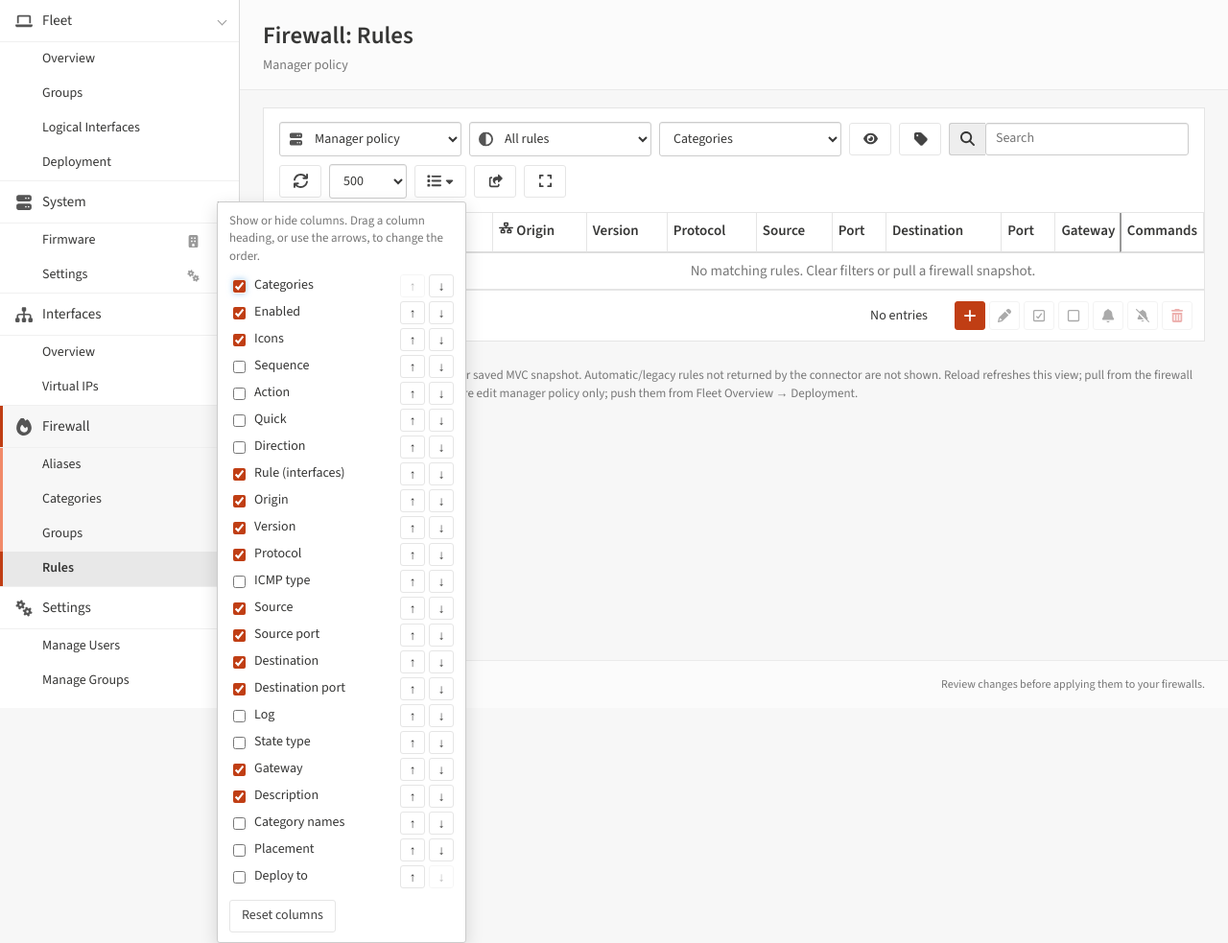
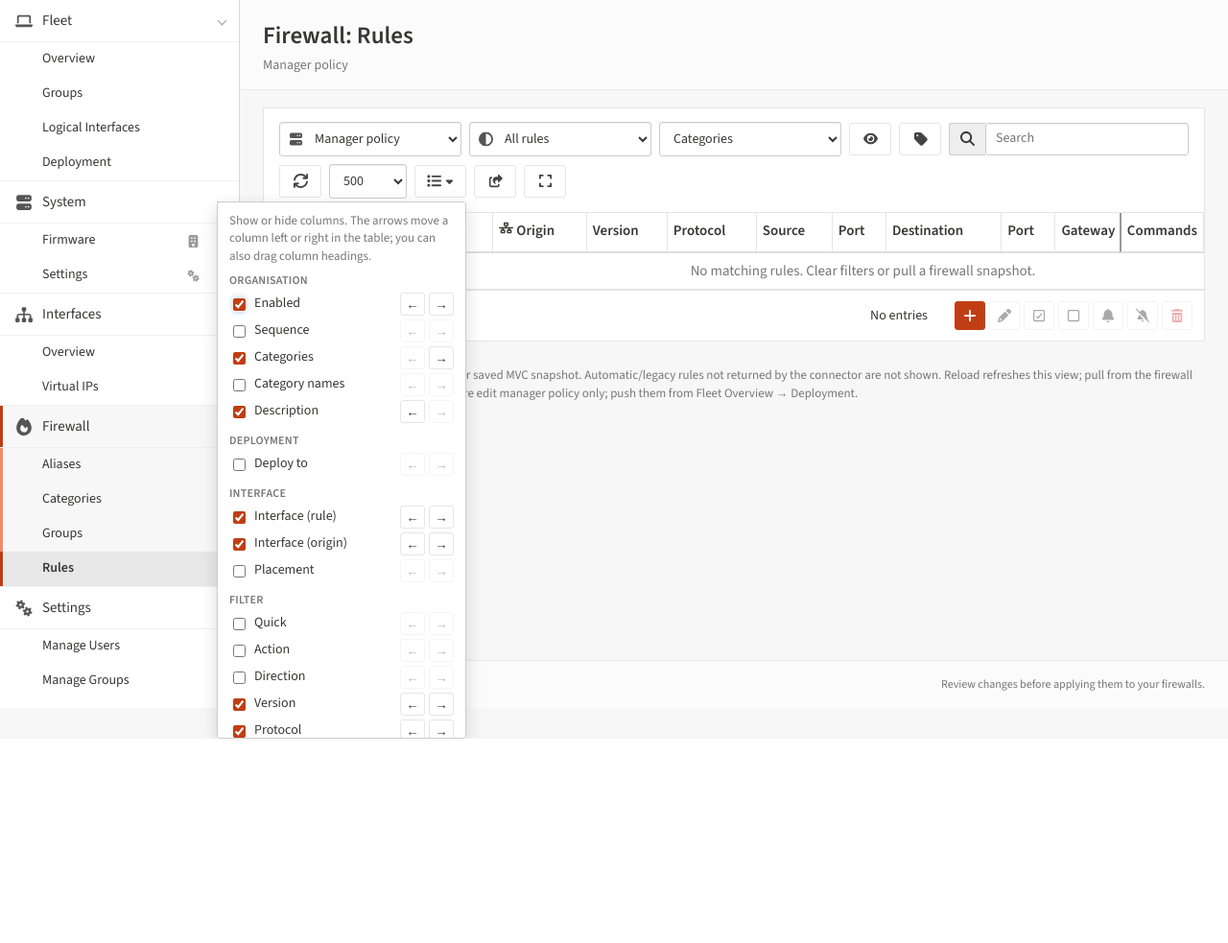
Before and after one commit to libots/opnmanager, a Django app: page /rules/ in a window 1280 px wide, after a click on "Choose columns". Shown: the part 62-1045 px from the top of the page at 96% size. After the commit the page ends 832 px from the top, so only its background shows below. Run offline with Django 5.2, Linux system fonts and the light colour scheme; the visitor is signed in with stand-in values (Sample User, id 1); data that the repository does not hold is empty; parts of the project's set-up code (start-up, migrations or seed data) failed here and were passed over; some libraries are stand-ins or nearby versions.

Commit message:
Center the rule dialog; order the column chooser like the rule dialog
The main area's side margins applied to the dialog too, replacing the
automatic margins that center a modal. The column chooser now lists
settings under the rule dialog's sections and in its order (Deploy to
right after Organisation); its arrows move a column left or right among
the columns shown in the table.

Co-Authored-By: Claude Opus 5.5 <noreply@anthropic.com>
Claude-Session: https://claude.ai/code/session_01CoMkCRGvJ3Vu3sAzwKVHud

```diff
--- a/static/app.css
+++ b/static/app.css
@@ -118,7 +118,7 @@ html.sidebar-collapsed .opn-menu .menu-items details > summary::after { display:
 .opn-main { margin-left: var(--opn-sidebar); padding: var(--opn-topbar) 0 0; min-height: 100vh; transition: margin-left .2s; display: flex; flex-direction: column; }
 .opn-anonymous .opn-main { margin-left: 0; }
 .opn-messages { padding: 12px 24px 0; }
-.opn-main > *:not(.page-title):not(.opn-footer):not(.opn-messages) { margin-left: 24px; margin-right: 24px; }
+.opn-main > *:not(.page-title):not(.opn-footer):not(.opn-messages):not(dialog) { margin-left: 24px; margin-right: 24px; }
 /* Page head band (OPNsense .page-content-head) */
 .page-title { margin: 0 0 18px; padding: 18px 24px 14px; background: var(--opn-bg-head); border-bottom: 1px solid rgba(217, 217, 217, .5); }
 .page-title .eyebrow { display: none; }
@@ -236,6 +236,9 @@ ins { color: var(--opn-success); background: #EDF8EF; text-decoration: none; }
 .rule-columns { position: relative; }
 .rule-columns-menu { position: absolute; right: 0; top: calc(100% + 4px); z-index: 20; width: 260px; max-width: calc(100vw - 32px); padding: 10px 12px; border: 1px solid var(--opn-border-strong); border-radius: 3px; background: #fff; box-shadow: 0 6px 18px rgba(0,0,0,.15); color: var(--opn-text); }
 .rule-columns-menu .help { margin: 0 0 8px; }
+.rule-columns-menu { max-height: min(70vh, 640px); overflow-y: auto; }
+.rule-columns-menu li.rule-column-section { display: block; margin: 8px 0 2px; padding: 0; font-size: 12px; font-weight: 600; letter-spacing: .02em; text-transform: uppercase; color: var(--opn-muted); }
+.rule-columns-menu li.rule-column-section:first-child { margin-top: 0; }
 .rule-columns-menu ul { margin: 0 0 10px; padding: 0; list-style: none; }
 .rule-columns-menu li { display: flex; align-items: center; gap: 4px; padding: 2px 0; }
 .rule-columns-menu li label { flex: 1; display: flex; align-items: center; gap: 6px; margin: 0; font-size: 14px; color: var(--opn-text); cursor: pointer; }
@@ -274,7 +277,7 @@ ins { color: var(--opn-success); background: #EDF8EF; text-decoration: none; }
 .rules-panel.rules-fullscreen .rules-scroll { flex: 1; max-height: none; }
 body.rules-fullscreen-open { overflow: hidden; }
 /* The rule dialog: the editor in a frame over the grid, like OPNsense's modal. */
-.rule-dialog { width: min(1100px, calc(100vw - 32px)); height: calc(100vh - 48px); max-height: none; padding: 0; border: 1px solid rgba(0,0,0,.2); border-radius: 4px; box-shadow: 0 5px 15px rgba(0,0,0,.5); overflow: hidden; }
+.rule-dialog { margin: auto; width: min(1100px, calc(100vw - 32px)); height: calc(100vh - 48px); max-height: none; padding: 0; border: 1px solid rgba(0,0,0,.2); border-radius: 4px; box-shadow: 0 5px 15px rgba(0,0,0,.5); overflow: hidden; }
 .rule-dialog::backdrop { background: rgba(0,0,0,.5); }
 .rule-dialog iframe { display: block; width: 100%; height: 100%; border: 0; }
 .rules-scroll { max-height: 72vh; overflow: auto; }
@@ -394,7 +397,7 @@ select.opn-native { position: absolute !important; width: 1px !important; height
   .opn-brand-text { display: none !important; }
   .opn-topbar-right { gap: 18px; padding: 0 16px; font-size: 18px; }
   .opn-topbar-right .topbar-label, .opn-user { display: none; }
-  .opn-main > *:not(.page-title):not(.opn-footer):not(.opn-messages) { margin-left: 16px; margin-right: 16px; }
+  .opn-main > *:not(.page-title):not(.opn-footer):not(.opn-messages):not(dialog) { margin-left: 16px; margin-right: 16px; }
   .page-title { padding: 14px 16px 12px; }
   .stats { grid-template-columns: 1fr 1fr; gap: 10px; }
   .opn-footer span { float: none; display: block; }
--- a/static/rules.js
+++ b/static/rules.js
@@ -72,9 +72,9 @@ document.addEventListener('DOMContentLoaded', function () {
     {key:'action',label:'Action',hidden:true,text:actionName},
     {key:'quick',label:'Quick',hidden:true,text:r=>yesNo(r.quick!=='0')},
     {key:'direction',label:'Direction',hidden:true,text:r=>({out:'out',any:'both'}[r.direction]||'in')},
-    {key:'rule',label:'Rule (interfaces)',head:'Rule',headIcon:'network-wired',text:r=>bindingText(r.interface_display,r.interfacenot==='1'),
+    {key:'rule',label:'Interface (rule)',head:'Rule',headIcon:'network-wired',text:r=>bindingText(r.interface_display,r.interfacenot==='1'),
       cell:(td,r)=>bindingCell(td,r.binding_count,r.interface_display,r.interfacenot==='1')},
-    {key:'origin',label:'Origin',headIcon:'network-wired',text:r=>bindingText(r.origin_display,r['received-on-not']==='1'),
+    {key:'origin',label:'Interface (origin)',head:'Origin',headIcon:'network-wired',text:r=>bindingText(r.origin_display,r['received-on-not']==='1'),
       cell:(td,r)=>bindingCell(td,r.origin_count,r.origin_display,r['received-on-not']==='1')},
     {key:'version',label:'Version',text:versionName},
     {key:'protocol',label:'Protocol',text:protocolName,cell(td,r){td.textContent=protocolName(r);if(r.icmptype||r.icmp6type)td.append(element('small',r.icmptype||r.icmp6type));}},
@@ -109,6 +109,16 @@ document.addEventListener('DOMContentLoaded', function () {
   let layout=loadLayout();
   const visibleColumns=()=>[COLUMNS[0],...layout.order.filter(k=>!layout.hidden.has(k)).map(k=>byKey.get(k)),COLUMNS[COLUMNS.length-1]];
   const label=k=>byKey.get(k).label;
+  // The column chooser lists settings in the rule dialog's sections and order; the table keeps its own order.
+  const MENU_SECTIONS=[
+    ['Organisation',['state','sequence','tags','categories','description']],
+    ['Deployment',['targets']],
+    ['Interface',['rule','origin','placement']],
+    ['Filter',['quick','action','direction','version','protocol','icmp','source','source_port','destination','destination_port','log']],
+    ['Stateful firewall',['statetype']],
+    ['Source Routing',['gateway']],
+    ['Overview',['icons']],
+  ].map(([name,keys])=>[name,keys.filter(k=>movable.includes(k))]).filter(([,keys])=>keys.length);
   function setLayout(next) {
     layout=next;store.set(COLUMN_STORE,{order:layout.order,hidden:[...layout.hidden],known:movable});
     buildHeader();render();
@@ -147,20 +157,25 @@ document.addEventListener('DOMContentLoaded', function () {
     }));
   }
   const columnList=document.getElementById('rule-columns-list');
+  // Arrows move a column one place left or right among the columns shown in the table.
+  function neighbour(k,step) {
+    const shown=layout.order.filter(c=>!layout.hidden.has(c));
+    return layout.hidden.has(k)?undefined:shown[shown.indexOf(k)+step];
+  }
   function buildColumnMenu(focus) {
-    columnList.replaceChildren(...layout.order.map((k,index)=>{
+    columnList.replaceChildren(...MENU_SECTIONS.flatMap(([section,keys])=>[element('li',section,'rule-column-section'),...keys.map(k=>{
       const item=element('li'),box=element('input'),name=element('label');
       box.type='checkbox';box.checked=!layout.hidden.has(k);box.id='rule-column-'+k;
       box.addEventListener('change',()=>{const hidden=new Set(layout.hidden);if(box.checked)hidden.delete(k);else hidden.add(k);setLayout({order:layout.order,hidden});buildColumnMenu({col:k});});
       name.htmlFor=box.id;name.append(box,document.createTextNode(' '+label(k)));item.append(name);
-      for (const [text,step] of [['↑',-1],['↓',1]]) {
+      for (const [text,step] of [['←',-1],['→',1]]) {
         const button=element('button',text,'rule-column-move');button.type='button';button.id=`rule-column-${k}-${step}`;
-        button.setAttribute('aria-label',`Move ${label(k)} ${step<0?'left':'right'}`);
-        const target=layout.order[index+step];button.disabled=!target;item.append(button);
+        button.setAttribute('aria-label',`Move ${label(k)} ${step<0?'left':'right'} in the table`);button.title=step<0?'Move left':'Move right';
+        const target=neighbour(k,step);button.disabled=!target;item.append(button);
         button.addEventListener('click',()=>{moveColumn(k,target,step>0);buildColumnMenu({col:k,step});});
       }
       return item;
-    }));
+    })]));
     // Keep keyboard focus on the control just used, or on its checkbox once an arrow is disabled.
     if (focus) { const target=focus.step&&document.getElementById(`rule-column-${focus.col}-${focus.step}`);(target&&!target.disabled?target:document.getElementById('rule-column-'+focus.col)).focus(); }
   }
--- a/templates/fleet/rules.html
+++ b/templates/fleet/rules.html
@@ -16,7 +16,7 @@
 <button class="button icon-button tb-button" type="button" id="rule-reload" title="Refresh" aria-label="Refresh">{% icon "arrows-rotate" %}</button>
 <label class="tb-select tb-page-size" title="Rules per page" hidden><span class="visually-hidden">Rules per page</span><select id="rule-page-size" aria-label="Rules per page"><option value="50">50</option><option value="100">100</option><option value="250">250</option><option value="500">500</option><option value="0">All</option></select></label>
 <div class="rule-columns" id="rule-columns" hidden><button class="button icon-button tb-button" type="button" id="rule-columns-toggle" title="Choose columns" aria-label="Choose columns" aria-expanded="false" aria-controls="rule-columns-menu">{% icon "list" %}{% icon "caret-down" "caret" %}</button>
-<div class="rule-columns-menu" id="rule-columns-menu" hidden><p class="help">Show or hide columns. Drag a column heading, or use the arrows, to change the order.</p><ul id="rule-columns-list"></ul><button type="button" class="button" id="rule-columns-reset">Reset columns</button></div></div>
+<div class="rule-columns-menu" id="rule-columns-menu" hidden><p class="help">Show or hide columns. The arrows move a column left or right in the table; you can also drag column headings.</p><ul id="rule-columns-list"></ul><button type="button" class="button" id="rule-columns-reset">Reset columns</button></div></div>
 <button class="button icon-button tb-button" type="button" id="rule-export" title="Export the matching rules (CSV)" aria-label="Export the matching rules as CSV" hidden>{% icon "share-from-square" %}</button>
 <button class="button icon-button tb-button" type="button" id="rule-fullscreen" title="Full screen" aria-label="Full screen" aria-pressed="false" hidden>{% icon "expand" %}</button>
 </div></form>
```
